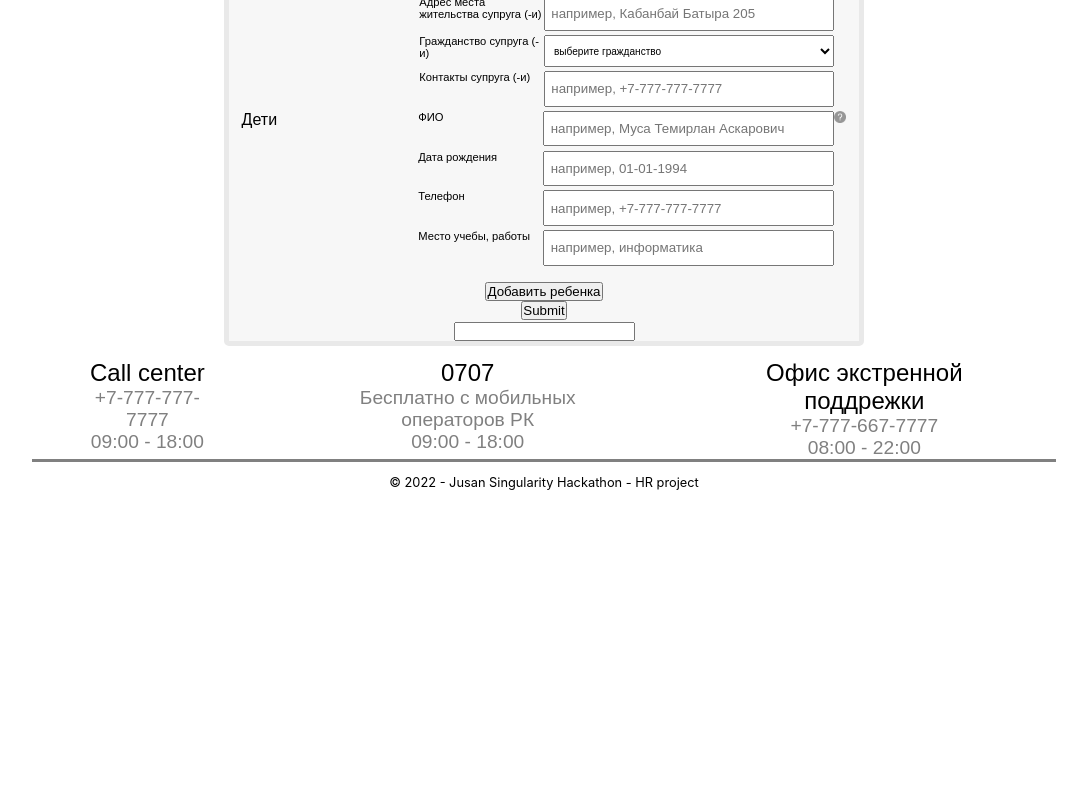
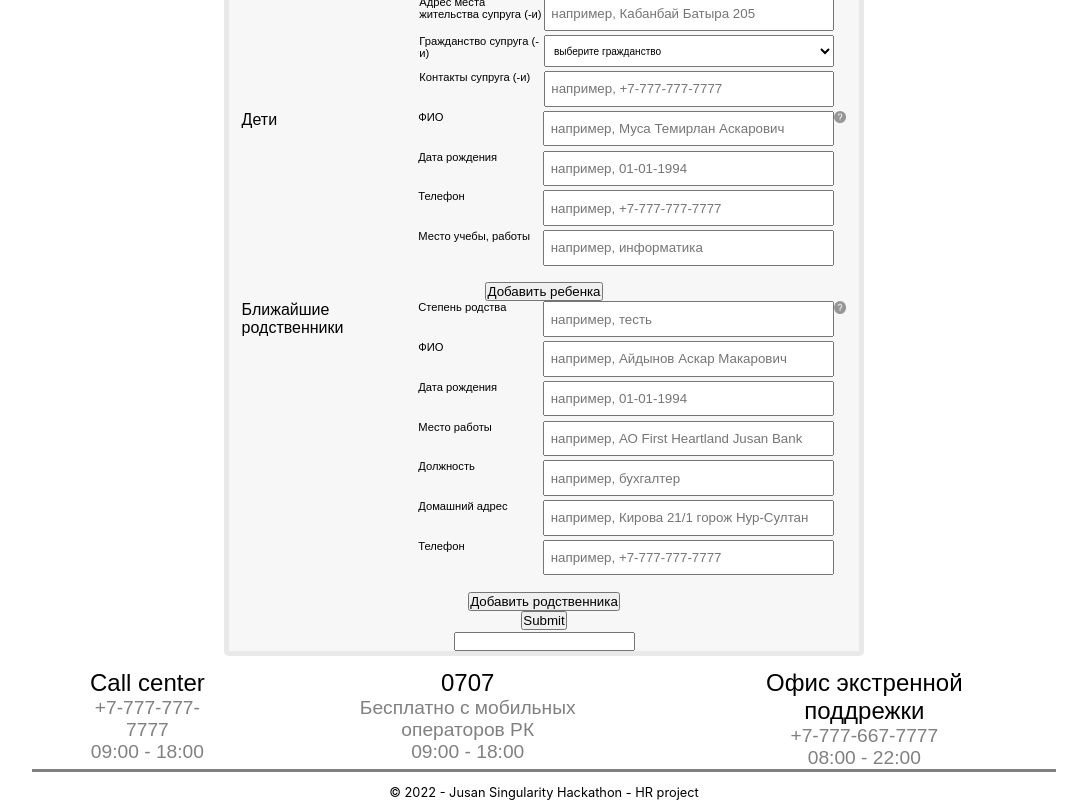
Before and after one commit to baticon/hackathon0.9, a React (Create React App) app: page /mainform in a window 1280 px wide. Shown: the part 4004-4804 px from the top of the page, without its empty margins (96-1183 px from the left). Before the commit the page ends 4494 px from the top, so only its background shows below. Built offline with nearby package versions, Linux system fonts and the light colour scheme.

Commit message:
working relatives

```diff
--- a/src/components/userMainForm/userMainForm.js
+++ b/src/components/userMainForm/userMainForm.js
@@ -39,6 +39,7 @@
   name: null,
   dob: null,
   place: null,
+  title: null,
   home: null,
   phone: null,
 };
@@ -1292,7 +1293,6 @@
                 );
               })}
             </div>
-
             <img
               src={question}
               alt=""
@@ -1308,6 +1308,116 @@
           >
             Добавить ребенка
           </button>
+          <div className={style.UNIVERSITYContainer}>
+            <label className={style.UNIVERSITYlabel}>
+              Ближайшие родственники
+            </label>
+            <div className={style.UNIVERSITYSubContainer}>
+              {children.map(
+                (
+                  { relationship, name, dob, place, title, home, phone },
+                  index
+                ) => {
+                  return (
+                    <div
+                      className={style.UNIVERSITYContainerTwo}
+                      key={relatives.id}
+                    >
+                      <div className={style.UNIVERSITYContainerThree}>
+                        <label className={style.UNIVERSITYlabelTwo}>
+                          Степень родства
+                        </label>
+                        <input
+                          className={style.UNIVERSITYinputTwo}
+                          placeholder="например, тесть"
+                          value={relationship}
+                          {...register(`RelativeRelationship.${index}`)}
+                        ></input>
+                      </div>
+                      <div className={style.UNIVERSITYContainerThree}>
+                        <label className={style.UNIVERSITYlabelTwo}>ФИО</label>
+                        <input
+                          className={style.UNIVERSITYinputTwo}
+                          placeholder="например, Айдынов Аскар Макарович"
+                          value={name}
+                          {...register(`RelativeName.${index}`)}
+                        ></input>
+                      </div>
+                      <div className={style.UNIVERSITYContainerThree}>
+                        <label className={style.UNIVERSITYlabelTwo}>
+                          Дата рождения
+                        </label>
+                        <input
+                          className={style.UNIVERSITYinputTwo}
+                          placeholder="например, 01-01-1994"
+                          value={dob}
+                          {...register(`RelativeDOB.${index}`)}
+                        ></input>
+                      </div>
+                      <div className={style.UNIVERSITYContainerThree}>
+                        <label className={style.UNIVERSITYlabelTwo}>
+                          Место работы
+                        </label>
+                        <input
+                          className={style.UNIVERSITYinputTwo}
+                          placeholder="например, АО First Heartland Jusan Bank"
+                          value={place}
+                          {...register(`RelativePlace.${index}`)}
+                        ></input>
+                      </div>
+                      <div className={style.UNIVERSITYContainerThree}>
+                        <label className={style.UNIVERSITYlabelTwo}>
+                          Должность
+                        </label>
+                        <input
+                          className={style.UNIVERSITYinputTwo}
+                          placeholder="например, бухгалтер"
+                          value={title}
+                          {...register(`RelativeTitle.${index}`)}
+                        ></input>
+                      </div>
+                      <div className={style.UNIVERSITYContainerThree}>
+                        <label className={style.UNIVERSITYlabelTwo}>
+                          Домашний адрес
+                        </label>
+                        <input
+                          className={style.UNIVERSITYinputTwo}
+                          placeholder="например, Кирова 21/1 горож Нур-Султан"
+                          value={home}
+                          {...register(`RelativeAddress.${index}`)}
+                        ></input>
+                      </div>
+                      <div className={style.UNIVERSITYContainerThree}>
+                        <label className={style.UNIVERSITYlabelTwo}>
+                          Телефон
+                        </label>
+                        <input
+                          className={style.UNIVERSITYinputTwo}
+                          placeholder="например, +7-777-777-7777"
+                          value={phone}
+                          {...register(`RelativePhone.${index}`)}
+                        ></input>
+                      </div>
+                    </div>
+                  );
+                }
+              )}
+            </div>
+            <img
+              src={question}
+              alt=""
+              className={style.hint}
+              title="Пожалуйста укажите детали детей"
+            ></img>
+          </div>
+          <button
+            type="button"
+            onClick={() =>
+              setChildren((children) => [...children, defaultChild])
+            }
+          >
+            Добавить родственника
+          </button>
           <input type="submit" />
 
           <div>
```
